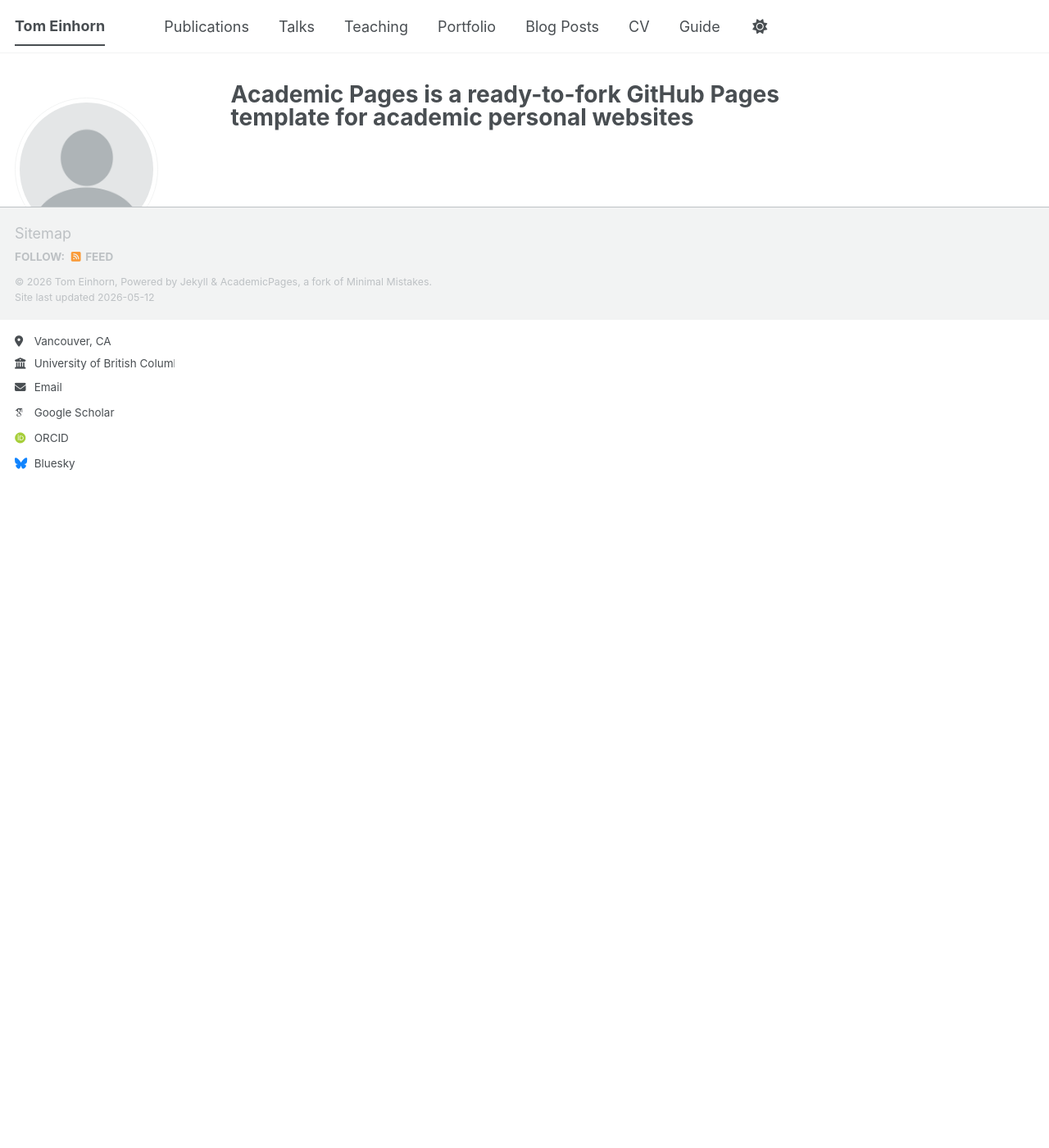
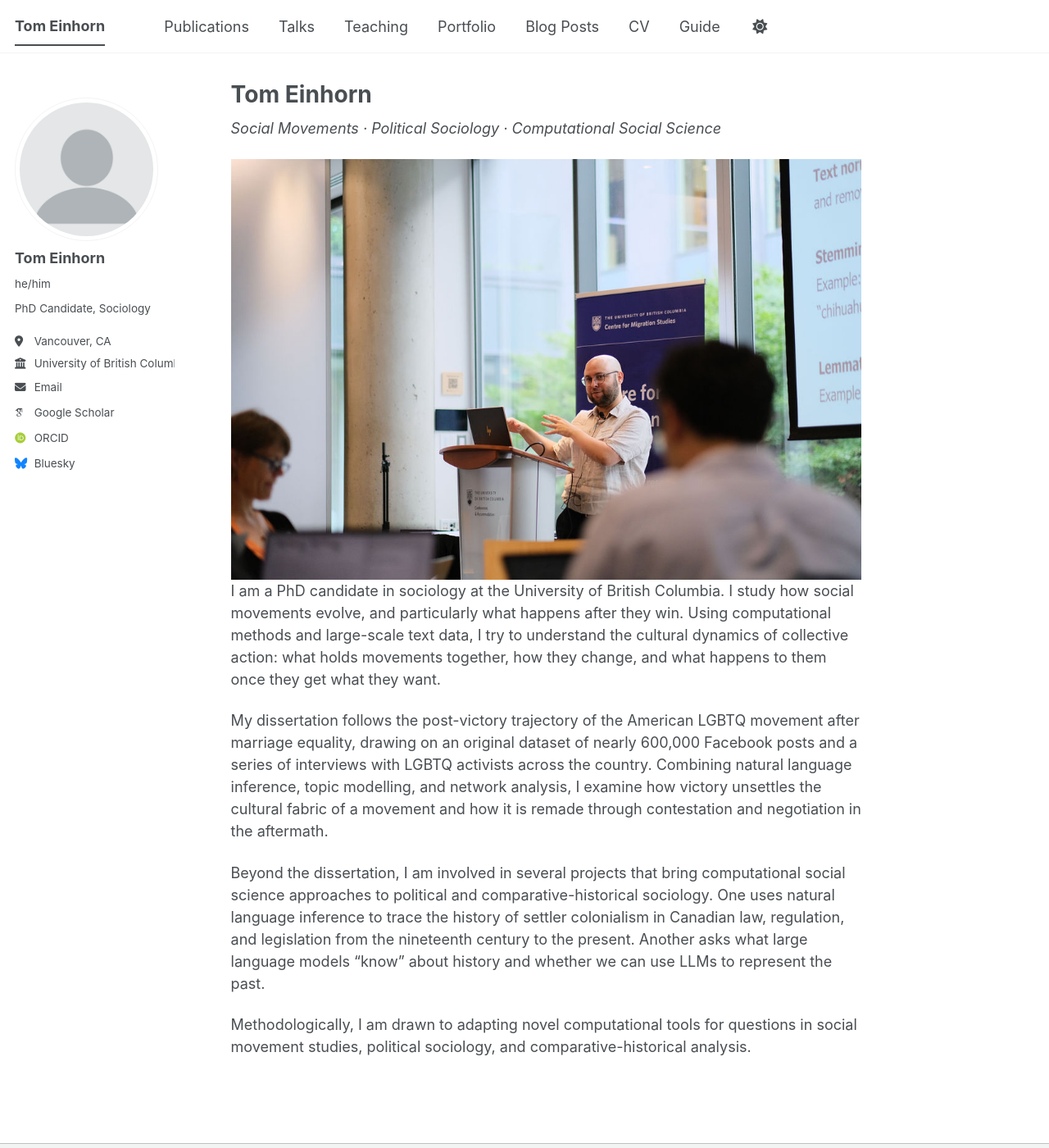
Before and after one commit to TomEinhorn/tomeinhorn.github.io, a Jekyll site: the page built from _pages/about.md, in a window 1280 px wide and 1400 px high. Shown: the whole window at 82% size. Built offline with Jekyll 4.4.1, drawn with Linux system fonts in a browser that asks for light colours; some web fonts are replaced; a script bundle is joined from its source files by our own code; library files that are not in the unit come from our copies.

Commit message:
Update about.md

```diff
--- a/_pages/about.md
+++ b/_pages/about.md
@@ -1,8 +1,21 @@
 ---
 permalink: /
-title: "Academic Pages is a ready-to-fork GitHub Pages template for academic personal websites"
+title: "Tom Einhorn"
+excerpt: "About me"
 author_profile: true
 redirect_from:
   - /about/
   - /about.html
 ---
+
+*Social Movements · Political Sociology · Computational Social Science*
+
+![Tom Einhorn](/images/presentation_photo.jpg){: .align-right}
+
+I am a PhD candidate in sociology at the University of British Columbia. I study how social movements evolve, and particularly what happens after they win. Using computational methods and large-scale text data, I try to understand the cultural dynamics of collective action: what holds movements together, how they change, and what happens to them once they get what they want.
+
+My dissertation follows the post-victory trajectory of the American LGBTQ movement after marriage equality, drawing on an original dataset of nearly 600,000 Facebook posts and a series of interviews with LGBTQ activists across the country. Combining natural language inference, topic modelling, and network analysis, I examine how victory unsettles the cultural fabric of a movement and how it is remade through contestation and negotiation in the aftermath.
+
+Beyond the dissertation, I am involved in several projects that bring computational social science approaches to political and comparative-historical sociology. One uses natural language inference to trace the history of settler colonialism in Canadian law, regulation, and legislation from the nineteenth century to the present. Another asks what large language models "know" about history and whether we can use LLMs to represent the past.
+
+Methodologically, I am drawn to adapting novel computational tools for questions in social movement studies, political sociology, and comparative-historical analysis.
```
